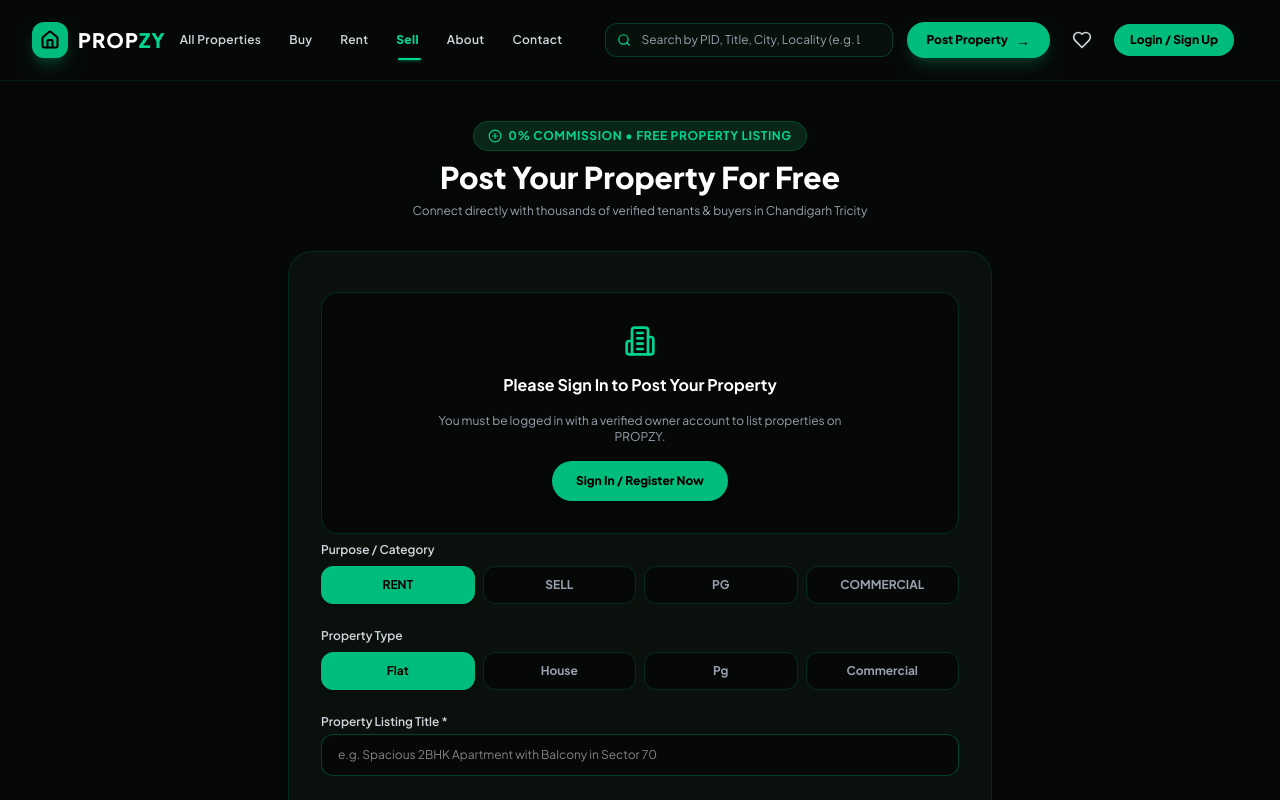
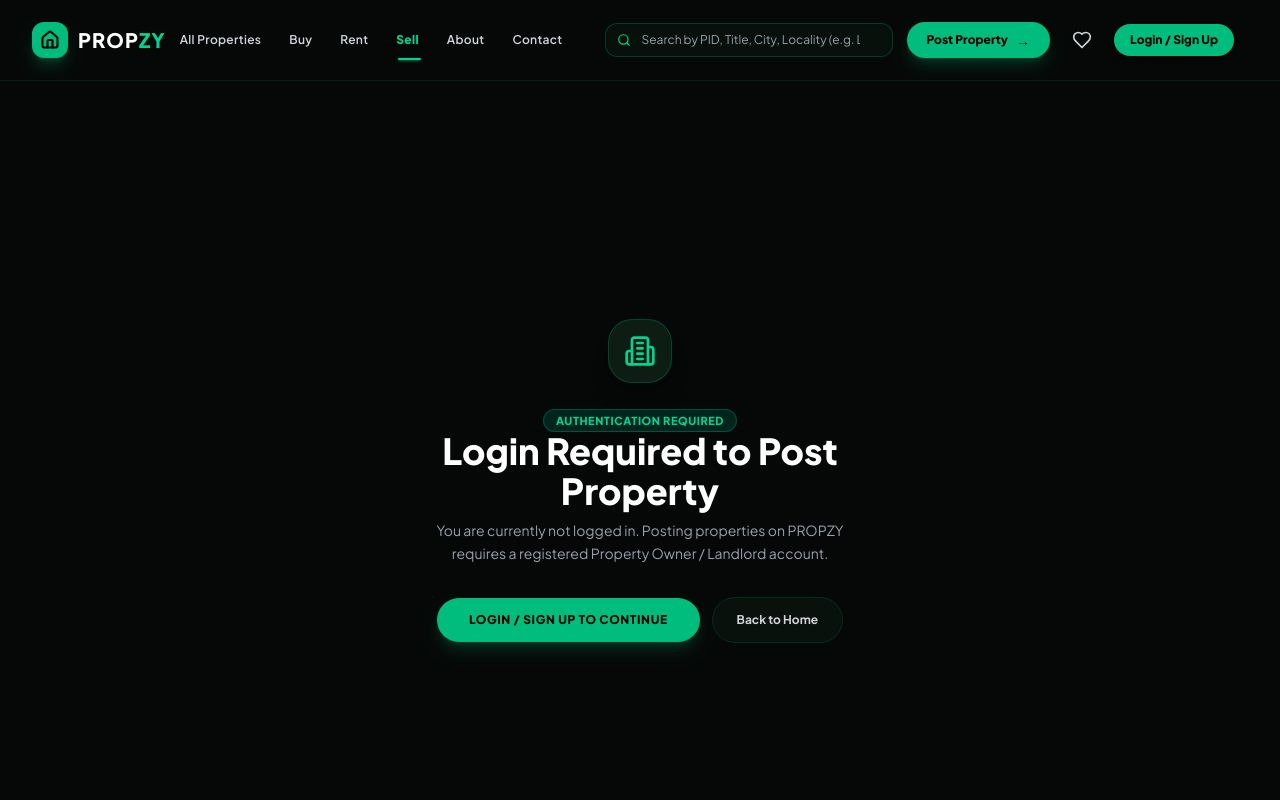
Before and after one commit to infinologylexvra-cmyk/PROPZY, a Next.js app: page /post-property in a window 1280 px wide. Shown: the top 800 px of the page. Built offline with nearby package versions, Linux system fonts and the light colour scheme; a web font is replaced by a local one.

Commit message:
fix: block unauthenticated users and tenants from post-property page with warning gates

```diff
--- a/app/post-property/page.tsx
+++ b/app/post-property/page.tsx
@@ -3,7 +3,8 @@
 import React, { useState } from 'react';
 import Link from 'next/link';
 import { useRouter } from 'next/navigation';
-import { ShieldCheck, PlusCircle, Building2, MapPin, DollarSign, Check, CheckCircle2, Upload, X, Image as ImageIcon, Plus, Trash2, Camera, Clock } from 'lucide-react';
+import { ShieldCheck, PlusCircle, Building2, MapPin, DollarSign, Check, CheckCircle2, Upload, X, Image as ImageIcon, Plus, Trash2, Camera, Clock, AlertTriangle } from 'lucide-react';
+
 import { useApp } from '@/context/AppContext';
 import { LazyImage } from '@/components/LazyImage';
 
@@ -191,8 +192,86 @@
     }
   };
 
+  // 1. UNLOGINED / UNREGISTERED USER WARNING GATE
+  if (!user) {
+    return (
+      <div className="bg-[#050806] text-gray-100 min-h-screen py-16 flex items-center justify-center">
+        <div className="max-w-xl mx-auto px-4 text-center space-y-6">
+          <div className="w-16 h-16 rounded-3xl bg-[#0e1d14] border border-emerald-900/80 text-emerald-400 flex items-center justify-center mx-auto shadow-xl">
+            <Building2 size={32} />
+          </div>
+
+          <div className="space-y-2">
+            <span className="px-3 py-1 rounded-full bg-emerald-950/80 border border-emerald-800/80 text-emerald-400 text-[11px] font-extrabold uppercase tracking-wider">
+              Authentication Required
+            </span>
+            <h1 className="text-2xl sm:text-4xl font-extrabold text-white">Login Required to Post Property</h1>
+            <p className="text-xs sm:text-sm text-gray-400 leading-relaxed max-w-md mx-auto">
+              You are currently not logged in. Posting properties on PROPZY requires a registered Property Owner / Landlord account.
+            </p>
+          </div>
+
+          <div className="flex flex-col sm:flex-row items-center justify-center gap-3 pt-2">
+            <button
+              type="button"
+              onClick={openAuthModal}
+              className="w-full sm:w-auto px-8 py-3.5 bg-emerald-500 hover:bg-emerald-400 text-black font-extrabold text-xs rounded-full shadow-lg shadow-emerald-500/20 transition-all uppercase tracking-wider cursor-pointer"
+            >
+              Login / Sign Up to Continue
+            </button>
+            <Link
+              href="/"
+              className="w-full sm:w-auto px-6 py-3.5 bg-[#09110c] hover:bg-[#121c16] border border-emerald-950 text-gray-300 hover:text-white font-bold text-xs rounded-full transition-colors text-center"
+            >
+              Back to Home
+            </Link>
+          </div>
+        </div>
+      </div>
+    );
+  }
+
+  // 2. REGISTERED TENANT WARNING GATE
+  if (user.role === 'tenant') {
+    return (
+      <div className="bg-[#050806] text-gray-100 min-h-screen py-16 flex items-center justify-center">
+        <div className="max-w-xl mx-auto px-4 text-center space-y-6">
+          <div className="w-16 h-16 rounded-3xl bg-amber-950/40 border border-amber-800/80 text-amber-400 flex items-center justify-center mx-auto shadow-xl">
+            <AlertTriangle size={32} />
+          </div>
+
+          <div className="space-y-2">
+            <span className="px-3 py-1 rounded-full bg-amber-950/80 border border-amber-800/80 text-amber-400 text-[11px] font-extrabold uppercase tracking-wider">
+              Property Owner Account Required
+            </span>
+            <h1 className="text-2xl sm:text-4xl font-extrabold text-white">Tenants Cannot Post Property Listings</h1>
+            <p className="text-xs sm:text-sm text-gray-300 leading-relaxed max-w-md mx-auto">
+              You are currently logged in as a <strong className="text-amber-400 font-bold">Tenant ({user.name})</strong>. Posting property listings on PROPZY is reserved for Property Owners and Landlords.
+            </p>
+          </div>
+
+          <div className="flex flex-col sm:flex-row items-center justify-center gap-3 pt-2">
+            <Link
+              href="/dashboard?tab=account"
+              className="w-full sm:w-auto px-8 py-3.5 bg-amber-500 hover:bg-amber-400 text-black font-extrabold text-xs rounded-full shadow-lg transition-all uppercase tracking-wider cursor-pointer text-center"
+            >
+              Switch Role to Owner in Profile
+            </Link>
+            <Link
+              href="/"
+              className="w-full sm:w-auto px-6 py-3.5 bg-[#09110c] hover:bg-[#121c16] border border-emerald-950 text-gray-300 hover:text-white font-bold text-xs rounded-full transition-colors text-center"
+            >
+              Back to Home
+            </Link>
+          </div>
+        </div>
+      </div>
+    );
+  }
+
   return (
     <div className="bg-[#050806] text-gray-100 min-h-screen py-10">
+
       <div className="max-w-3xl mx-auto px-4 sm:px-6 lg:px-8 space-y-8">
         {/* Header */}
         <div className="text-center space-y-2">
```
